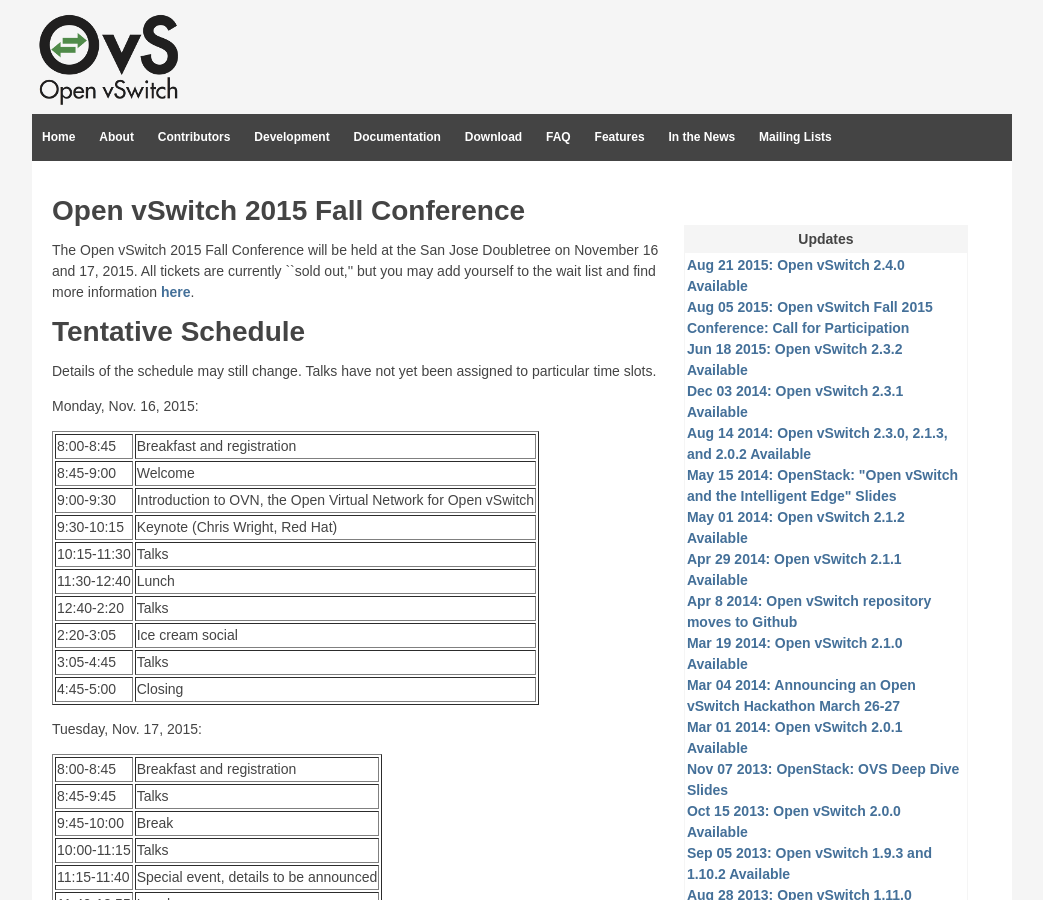
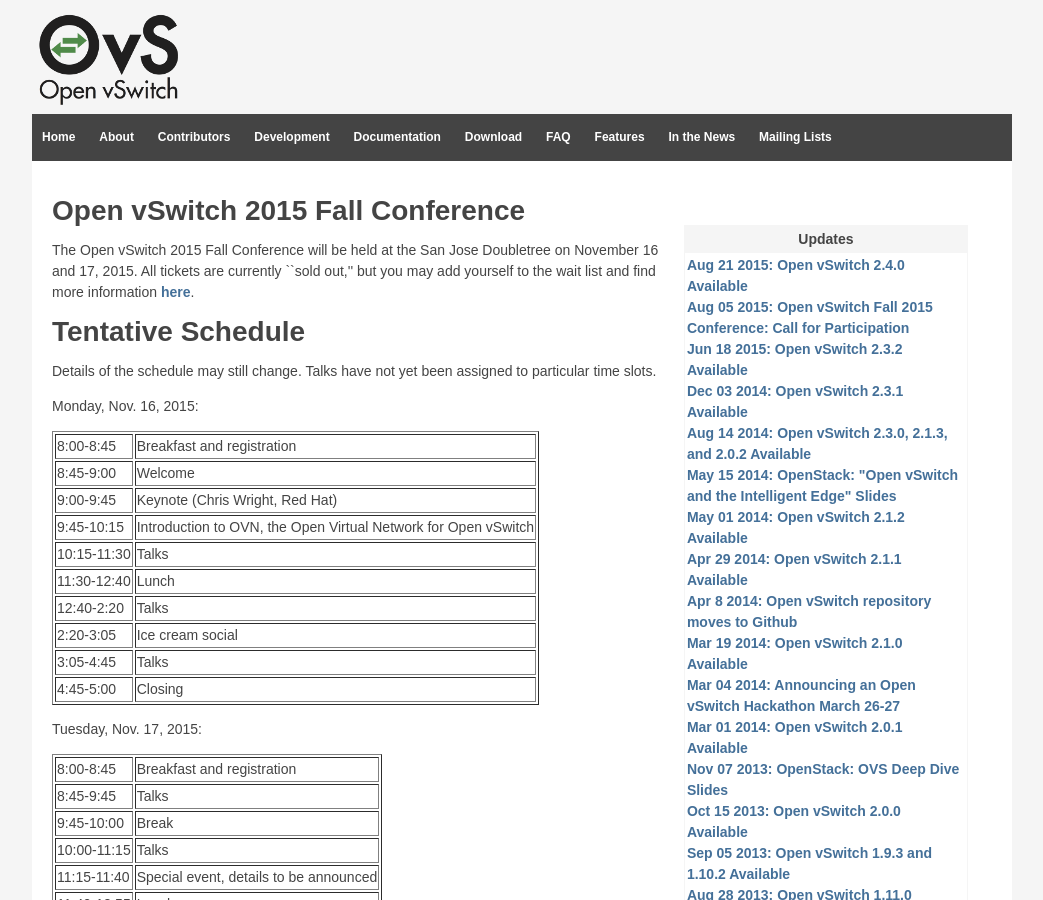
Before and after one commit to openvswitch/openvswitch.github.io, a Jekyll site: the page built from support/ovscon2015/index.html, in a window 1280 px wide and 900 px high. Shown: the whole window, without its empty margins (118-1161 px from the left). Built offline with Jekyll 4.4.1, drawn with Linux system fonts in a browser that asks for light colours.

Commit message:
ovscon2015: Swap keynote and introduction to OVN.
Suggested by Russell Bryant.

```diff
--- a/support/ovscon2015/index.html
+++ b/support/ovscon2015/index.html
@@ -42,12 +42,12 @@
     <td>Welcome</td>
   </tr>
   <tr>
-    <td>9:00-9:30</td>
-    <td>Introduction to OVN, the Open Virtual Network for Open vSwitch</td>
+    <td>9:00-9:45</td>
+    <td>Keynote (Chris Wright, Red Hat)</td>
   </tr>
   <tr>
-    <td>9:30-10:15</td>
-    <td>Keynote (Chris Wright, Red Hat)</td>
+    <td>9:45-10:15</td>
+    <td>Introduction to OVN, the Open Virtual Network for Open vSwitch</td>
   </tr>
   <tr>
     <td>10:15-11:30</td>
```
